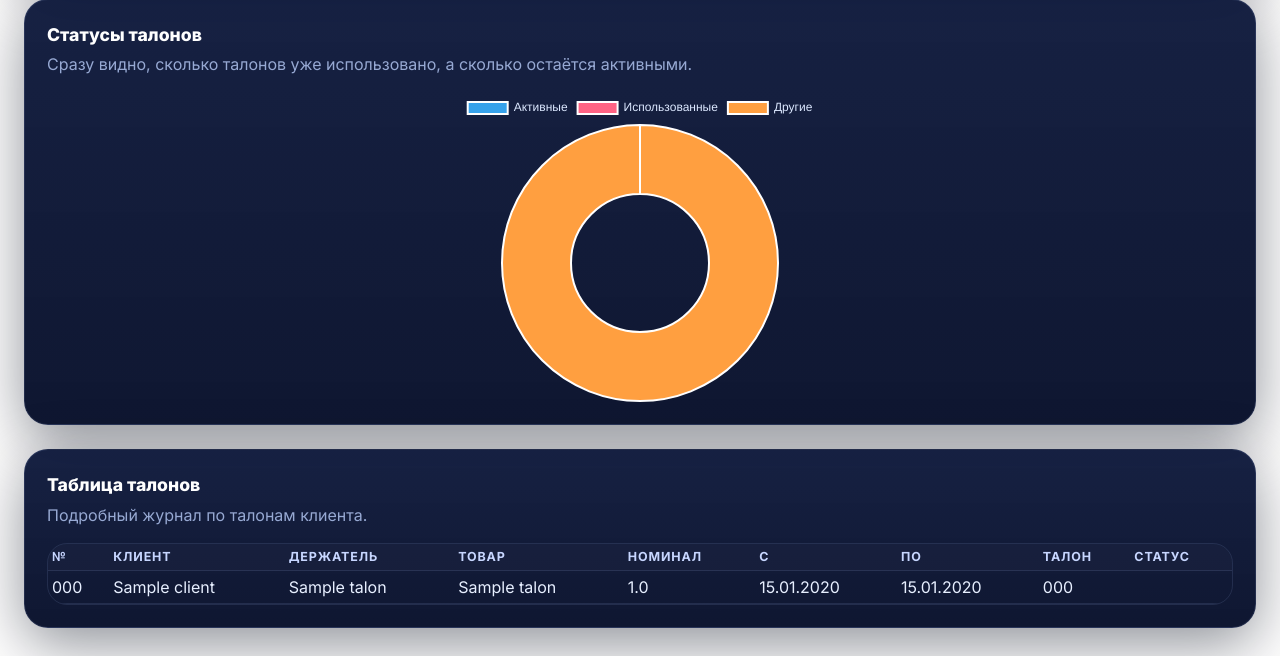
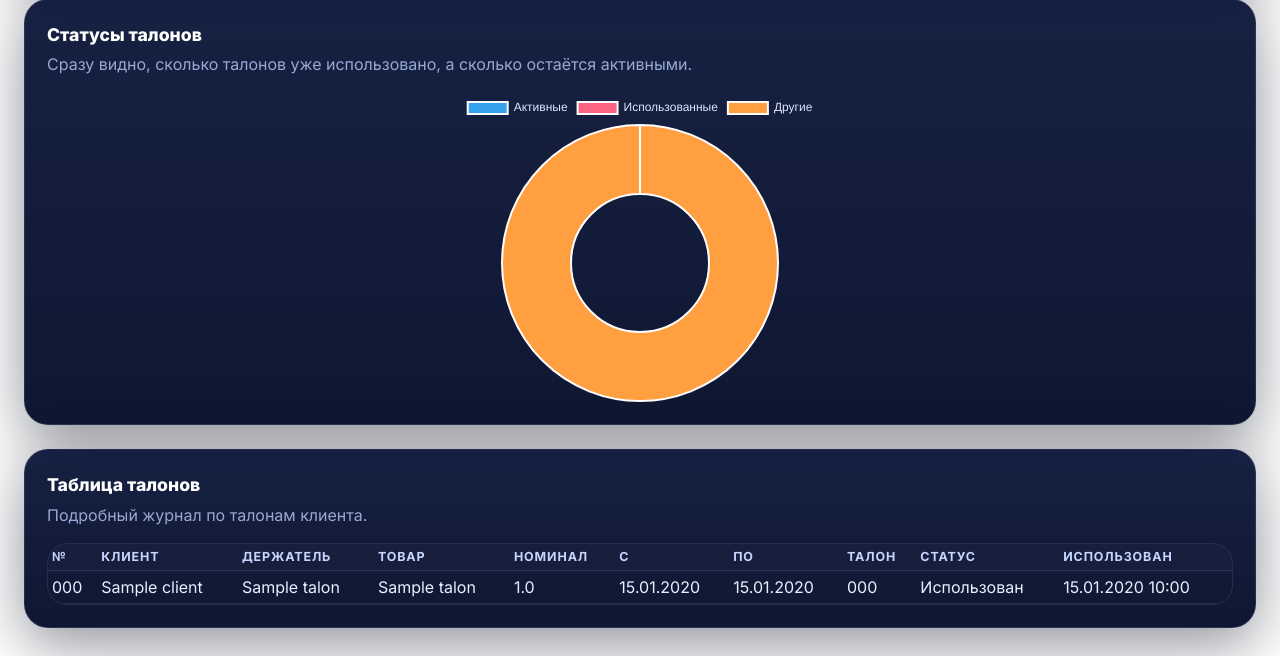
Before and after one commit to saittalon/scanoil-talon, a Flask app: page /clients/1/reports in a window 1280 px wide. Shown: the part 1598-2254 px from the top of the page. Run offline with Flask 3, Linux system fonts and the light colour scheme; a user stored in the database is signed in; tables that the repository leaves empty hold one stand-in row (values such as "Sample post").

Commit message:
Add files via upload

```diff
--- a/templates/client_reports.html
+++ b/templates/client_reports.html
@@ -51,7 +51,7 @@
       <table class="table table-sm align-middle mb-0">
         <thead>
           <tr>
-            <th>№</th><th>Клиент</th><th>Держатель</th><th>Товар</th><th>Номинал</th><th>С</th><th>По</th><th>Талон</th><th>Статус</th>
+            <th>№</th><th>Клиент</th><th>Держатель</th><th>Товар</th><th>Номинал</th><th>С</th><th>По</th><th>Талон</th><th>Статус</th><th>Использован</th>
           </tr>
         </thead>
         <tbody>
@@ -65,10 +65,11 @@
             <td>{{ t.valid_from.strftime("%d.%m.%Y") }}</td>
             <td>{{ t.valid_to.strftime("%d.%m.%Y") }}</td>
             <td>{{ t.code }}</td>
-            <td>{{ t.status_label }}</td>
+            <td>{{ talon_status_label(t) }}</td>
+            <td>{{ format_kz(t.used_at) if t.used_at else "—" }}</td>
           </tr>
           {% else %}
-          <tr><td colspan="9" class="empty-state">Нет талонов за выбранный период.</td></tr>
+          <tr><td colspan="10" class="empty-state">Нет талонов за выбранный период.</td></tr>
           {% endfor %}
         </tbody>
       </table>
--- a/templates/clients.html
+++ b/templates/clients.html
@@ -70,8 +70,9 @@
     <div class="section-title">Быстрые ссылки по отчётам</div>
     <div class="section-subtitle">Переходы к общей аналитике и месячным выборкам.</div>
     <div class="side-list">
-      <a class="side-item text-decoration-none" href="/reports/all?preset=jan"><b>Январь</b><div class="client-meta mt-1">Отчёт по всем клиентам за Январь</div></a>
-      <a class="side-item text-decoration-none" href="/reports/all?preset=feb"><b>Февраль</b><div class="client-meta mt-1">Отчёт по всем клиентам за Февраль</div></a>
+      {% for report_link in quick_report_links %}
+      <a class="side-item text-decoration-none" href="{{ report_link.href }}"><b>{{ report_link.title }}</b><div class="client-meta mt-1">{{ report_link.label }}</div></a>
+      {% endfor %}
       <a class="side-item text-decoration-none" href="/reports"><b>Полная аналитика</b><div class="client-meta mt-1">Сводка продаж, остатки и отчёты по клиенту</div></a>
     </div>
   </div>
```
